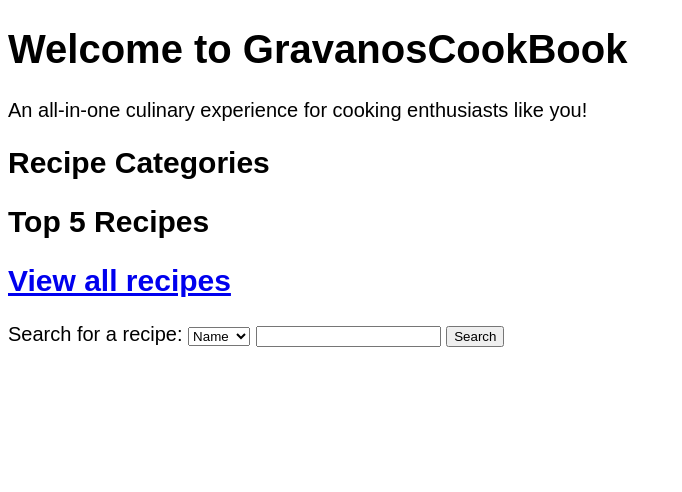
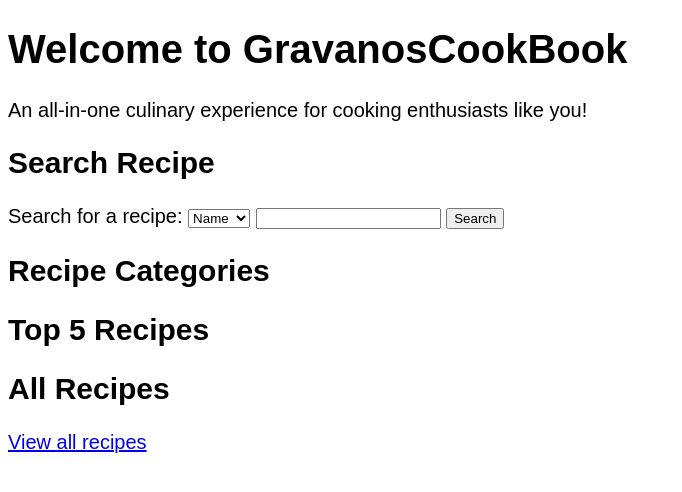
Before and after one commit to jonghyun-joann-lee/cs4111-Cookbook, a Flask app: template templates/index.html in a window 1280 px wide. Shown: the top 492 px of the page, without its empty margins (0-682 px from the left). Run offline with Flask 3, Linux system fonts and the light colour scheme; the template is opened without the code that fills it, so the values that code supplies are empty; parts of the project's set-up code (start-up, migrations or seed data) failed here and were passed over.

Commit message:
minor changes

```diff
--- a/templates/index.html
+++ b/templates/index.html
@@ -15,6 +15,17 @@
   <h1>Welcome to GravanosCookBook</h1>
   <p>An all-in-one culinary experience for cooking enthusiasts like you!</p>
 
+  <h2>Search Recipe</h2>
+  <form action="{{ url_for('search_results') }}" method="get">
+    <label for="search-for">Search for a recipe:</label>
+    <select name="search_type" id="search-type">
+      <option value="name">Name</option>
+      <option value="author">Author</option>
+    </select>
+    <input type="text" name="query" required>
+    <button type="submit">Search</button>
+  </form>
+
   <h2>Recipe Categories</h2>
   <div>
     {% for category in categories %}
@@ -29,17 +40,10 @@
     {% endfor %}
   </div>
 
-  <h2><a href="recipes">View all recipes</a></h2>
+  <h2>All Recipes</h2>
+  <p><a href="recipes">View all recipes</a></p>
 
-  <form action="{{ url_for('search_results') }}" method="get">
-    <label for="search-for">Search for a recipe:</label>
-    <select name="search_type" id="search-type">
-      <option value="name">Name</option>
-      <option value="author">Author</option>
-    </select>
-    <input type="text" name="query" required>
-    <button type="submit">Search</button>
-  </form>
+
 
 </body>
 
```
